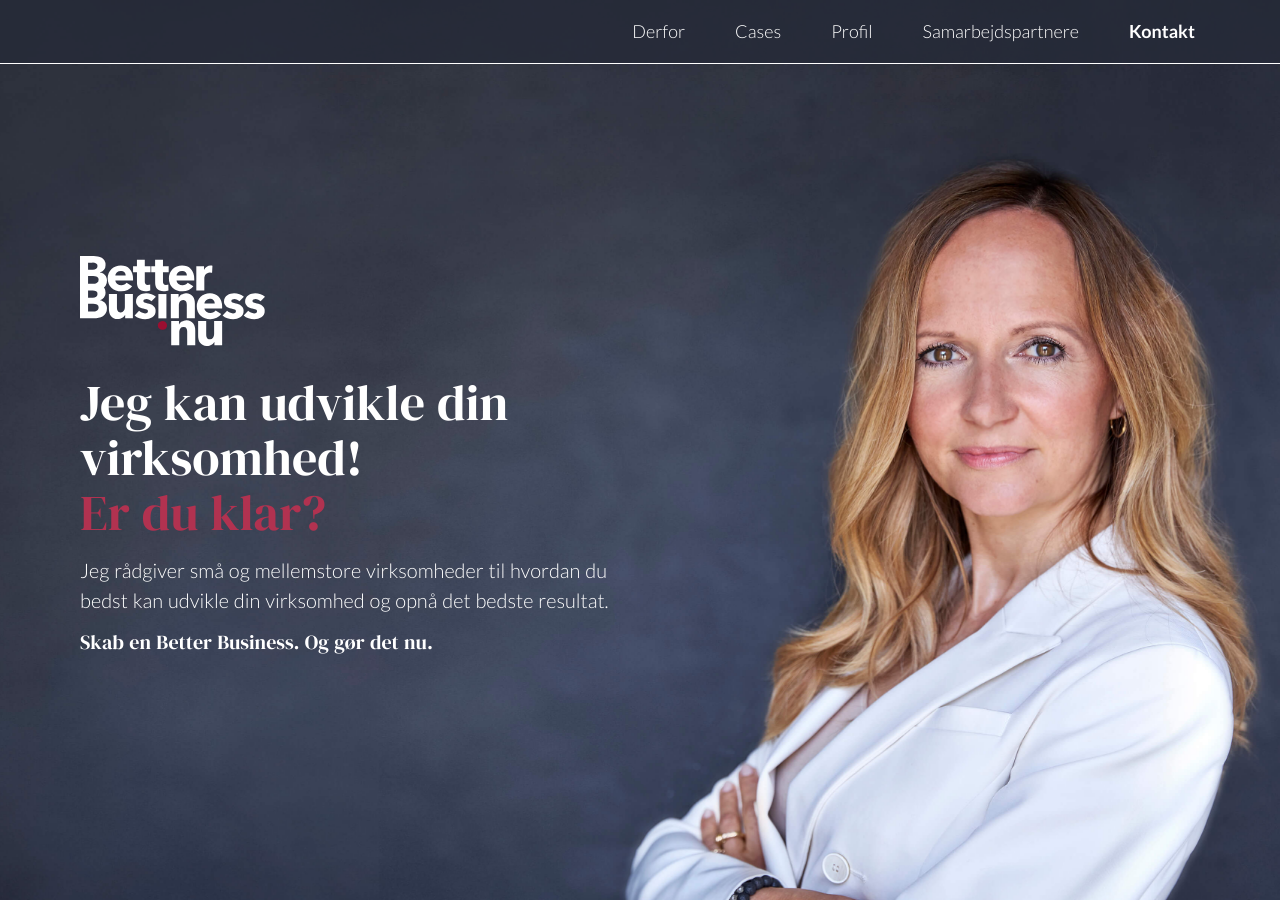
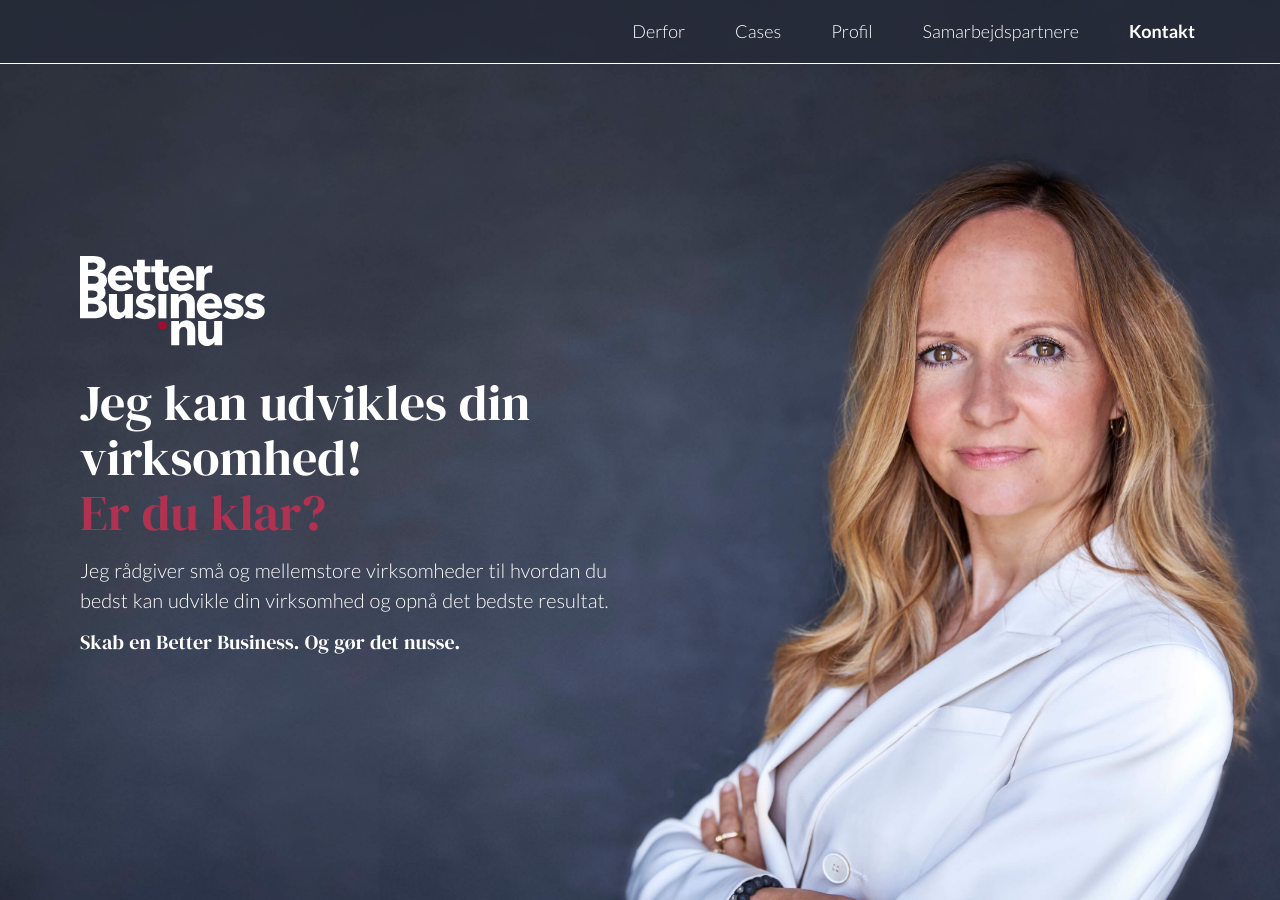
Before and after one commit to betterbusinessnu/betterbusinessnu.github.io, a Jekyll site: the page built from index.html, in a window 1280 px wide and 900 px high. Built offline with Jekyll 4.4.1, drawn with Linux system fonts in a browser that asks for light colours.

Commit message:
Updated 'index.html' via CloudCannon

```diff
--- a/index.html
+++ b/index.html
@@ -14,11 +14,15 @@ title: 'Better Business'
             </picture>
             <div class="text-overlay position-center">
                 <div class="container">
-                    <img class="logo" src="./images/logo.svg" alt="" data-aos="zoom-in-up" data-aos-duration="500">
+                    <img class="logo" src="./images/logo.svg" alt="" data-aos="zoom-in-up" data-aos-duration="500" />
                     <div class="content-wrapper position-left">
-                        <h1 data-aos="fade-right" data-aos-delay="100" data-aos-duration="500" class="editable">Jeg kan udvikle din virksomhed&#33; <span class="highlight">Er du klar?</span></h1>
-                        <p class="leader" data-aos="fade-right" data-aos-delay="200" data-aos-duration="500" class="editable">Jeg rådgiver små og mellemstore virksomheder til hvordan du bedst kan udvikle din virksomhed og opnå det bedste resultat.</p>
-                        <h5 data-aos="fade-right" data-aos-delay="300" data-aos-duration="500" class="editable">Skab en Better Business. Og gør det nu.</h5>
+                        <h1 data-aos="fade-right" data-aos-delay="100" data-aos-duration="500" class="editable">
+                            Jeg kan udvikles din virksomhed! <span class="highlight">Er du klar?</span>
+                        </h1>
+                        <p class="leader" data-aos="fade-right" data-aos-delay="200" data-aos-duration="500">Jeg rådgiver små og mellemstore virksomheder til hvordan du bedst kan udvikle din virksomhed og opnå det bedste resultat.</p>
+                        <h5 data-aos="fade-right" data-aos-delay="300" data-aos-duration="500" class="editable">
+                            Skab en Better Business. Og g&oslash;r det nusse.
+                        </h5>
                     </div>
                 </div>
             </div>
@@ -31,7 +35,7 @@ title: 'Better Business'
         <div class="article-wrapper">
 
             <div class="image" data-aos="fade-right" data-aos-offset="0" data-aos-duration="500">
-                <img src="./images/brainstorm.svg" alt="">
+                <img src="./images/brainstorm.svg" alt="" />
             </div>
             <div class="content" data-aos="fade-left" data-aos-delay="300" data-aos-offset="0" data-aos-duration="500">
                 <h2 class="pb-350">Hvad vil du gerne <span class="highlight">opnå?</span></h2>
@@ -51,7 +55,7 @@ title: 'Better Business'
     <div class="container">
         <div class="article-wrapper reverse">
             <div class="image" data-aos="fade-left" data-aos-offset="0" data-aos-duration="500">
-                <img src="./images/co-workers.svg" alt="">
+                <img src="./images/co-workers.svg" alt="" />
             </div>
             <div class="content" data-aos="fade-right" data-aos-delay="300" data-aos-offset="0" data-aos-duration="500">
                 <h2 class="pb-350">Sådan arbejder vi <span class="highlight">sammen</span></h2>
@@ -73,7 +77,7 @@ title: 'Better Business'
             <h4 class="sub-headline stroked headline-050 mb-350">Derfor</h4>
             <h2 class="pb-350">Tænker du om det her mon er noget for dig?</h2>
             <p>
-                Så er svaret ja&#33;<br><br>
+                Så er svaret ja&#33;<br /><br />
                 For ligegyldigt om, du har brug for input til hvordan du hurtigt kan rykke i den rigtige retning, om du lige er startet ny virksomhed eller
                 har brug for at udfordre status quo, så vil mine personlige og skræddersyede sparringer hjælpe dig til at transformere din virksomhed og
                 skabe de resultater du ønsker.
@@ -86,7 +90,7 @@ title: 'Better Business'
     <div class="container">
         <div class="article-wrapper cases-wrapper">
             <div class="image" data-aos="fade-left" data-aos-offset="0" data-aos-duration="500">
-                <img src="./images/case1.svg" alt="">
+                <img src="./images/case1.svg" alt="" />
             </div>
             <div class="content" data-aos="fade-right" data-aos-delay="300" data-aos-offset="0" data-aos-duration="500">
                 <h3 class="pb-350"><span class="highlight">Case 1</span></h3>
@@ -138,7 +142,7 @@ title: 'Better Business'
     <div class="container">
         <div class="article-wrapper cases-wrapper">
             <div class="image" data-aos="fade-left" data-aos-offset="0" data-aos-duration="500">
-                <img src="./images/case2.svg" alt="">
+                <img src="./images/case2.svg" alt="" />
             </div>
             <div class="content" data-aos="fade-right" data-aos-delay="300" data-aos-offset="0" data-aos-duration="500">
                 <h3 class="pb-350"><span class="highlight">Case 2</span></h3>
@@ -193,23 +197,23 @@ title: 'Better Business'
         <div class="profile-wrapper">
             <div class="headline-section pb-400">
                 <h4 class="sub-headline">Profil</h4>
-                <h3>Lidt om mig</h2>
+                <h3>Lidt om mig
                     <div class="divider"></div>
-            </div>
+            </h3></div>
 
             <p>
                 Jeg har i mere end 15 år arbejdet med marketing og kommunikation på større reklamebureauer i London og
                 København samt som marketingchef i en stor international virksomhed. Jeg er meget fokuseret på at levere
                 resultater med en strategisk og innovativ tankegang, og jeg brænder for alle former for opgaver inden for
-                markedskommunikation, digitalisering og planlægning. <br> <br>
+                markedskommunikation, digitalisering og planlægning. <br /> <br />
 
                 Ved siden af mit eget firma har jeg det sidste 1½ år været en del af et stort EU-projekt som digital
                 marketingkonsulent, hvor målet er at forretningsudvikle 300 små og mellemstore virksomheder. Med mig
                 får du en dedikeret og resultatorienteret samarbejdspartner med masser af erhvervserfaring, du kan bruge
-                løs af. <br> <br>
+                løs af. <br /> <br />
 
                 Jeg har en Mastergrad i marketing og kommunikation fra Københavns Universitet samt læst digital
-                marketing hos Bigum & Co. <br> <br>
+                marketing hos Bigum & Co. <br /> <br />
 
                 Her er et snapshot af nogle af de ting, jeg kan hjælpe dig med:
             </p>
@@ -253,69 +257,69 @@ title: 'Better Business'
     <div class="container">
         <div class="recommendations-wrapper">
             <div class="headline-section">
-                <h3 class="pb-450">Hvad siger de andre?</h2>
-            </div>
+                <h3 class="pb-450">Hvad siger de andre?
+            </h3></div>
 
             <div class="row">
                 <div class="recommendation col-4" data-aos="fade-right" data-aos-delay="100" data-aos-offset="0" data-aos-duration="500">
-                    <img src="./images/recommendation.svg" alt="" class="mb-200">
+                    <img src="./images/recommendation.svg" alt="" class="mb-200" />
                     <p class="mb-200">
                         ”Jeg har haft fornøjelsen at have Trine som mentor igennem Tømrerfirmaet Mikael Holck. Trine er super dygtig og behagelig, hun kommer med god sparring, har et stort overblik og så er hun god til
                         at sørge for at holde fokus på det der virkelig rykker. Trine har i den grad været med til at holde os på rette vej og hun får mine/vores varmeste anbefalinger.”
                     </p>
                     <p>
                         <strong>
-                            Kenneth Popp, - Marketingansvarlig, <br>
+                            Kenneth Popp, - Marketingansvarlig, <br />
                             Tømrer – og snedkermester Mikael Holck
                         </strong>
                     </p>
                 </div>
                 <div class="recommendation col-4" data-aos="fade-right" data-aos-delay="200" data-aos-offset="0" data-aos-duration="500">
-                    <img src="./images/recommendation.svg" alt="" class="mb-200">
+                    <img src="./images/recommendation.svg" alt="" class="mb-200" />
                     <p class="mb-200">
                         ”Med 2 unge virksomheder som vokser hurtigt, kan man i en travl hverdag hurtigt miste overblikket og mål, vision og mission kan glide i baggrunden. Her har Trine har været formidabel med gode og brugbare råd
                         omkring forretningsudviklingen, ikke mindst hvad angår den digitale del. Trine er positiv og nem at kommunikere med, og vi er glade for at have hende med som støtte i vores yderligere vækst af forretningerne.”
                     </p>
                     <p>
                         <strong>
-                            Peter Gundahl Madsen - Ejer og direktør, <br>
+                            Peter Gundahl Madsen - Ejer og direktør, <br />
                             Kapellangaarden og Absolute Beauty &amp; Wellness
                         </strong>
                     </p>
                 </div>
                 <div class="recommendation col-4" data-aos="fade-right" data-aos-delay="300" data-aos-offset="0" data-aos-duration="500">
-                    <img src="./images/recommendation.svg" alt="" class="mb-200">
+                    <img src="./images/recommendation.svg" alt="" class="mb-200" />
                     <p class="mb-200">
                         ”Det helt særlige ved Trine er, at hun åbner døre og skaber relationer på sin vej. Det betyder, at hun får ting til at ske og ser mulighederne. Som digitaliseringskonsulent og forretningsudvikler har Trine styr på sin
                         faglige værktøjskasse – og hun forstår vigtigheden af, at der er mennesker bag digitalisering. Og det kan de virksomheder, som hun er konsulent for, nemt bekræfte.”
                     </p>
                     <p>
                         <strong>
-                            Allan Kristensen – Uddannelseskonsulent, <br>
+                            Allan Kristensen – Uddannelseskonsulent, <br />
                             Roskilde Handelsskole / Digital Ledelseskultur
                         </strong>
                     </p>
                 </div>
                 <div class="recommendation col-4" data-aos="fade-right" data-aos-delay="100" data-aos-offset="0" data-aos-duration="500">
-                    <img src="./images/recommendation.svg" alt="" class="mb-200">
+                    <img src="./images/recommendation.svg" alt="" class="mb-200" />
                     <p class="mb-200">
                         ”Har sparret med Trine i forbindelse med forretningsudvikling og generel optimering af min virksomhed. Det har været yderst tilfredsstillende.”
                     </p>
                     <p>
                         <strong>
-                            Thomas Jensen - Direktør, <br>
+                            Thomas Jensen - Direktør, <br />
                             Instagroup ApS
                         </strong>
                     </p>
                 </div>
                 <div class="recommendation col-4" data-aos="fade-right" data-aos-delay="200" data-aos-offset="0" data-aos-duration="500">
-                    <img src="./images/recommendation.svg" alt="" class="mb-200">
+                    <img src="./images/recommendation.svg" alt="" class="mb-200" />
                     <p class="mb-200">
                         “Samarbejdet med Trine som konsulent for vores firmas udvikling har været super lærerigt og konstruktivt. Trine kommer med gode forslag, vender altid retur med nyttig viden, og er en dejlig person at arbejde med”
                     </p>
                     <p>
                         <strong>
-                            Cathrine Larsen - ejer og direktør, <br>
+                            Cathrine Larsen - ejer og direktør, <br />
                             De friske malere ApS
                         </strong>
                     </p>
@@ -360,47 +364,47 @@ title: 'Better Business'
             <div class="co-workers-list">
                 <div class="co-worker" data-aos="fade-right" data-aos-delay="0" data-aos-offset="0" data-aos-duration="500">
                     <div class="image">
-                        <img src="./images/ulrik.png" alt="">
+                        <img src="./images/ulrik.png" alt="" />
                     </div>
                     <div class="content">
                         <h6 class="pb-100">Ulrik Minet</h6>
                             <p>
                                 Ulrik har 14 års erfaring med procesoptimering, digitalisering og automatisering af forretningsprocesser i virksomheder som Vejdirektoratet, Nestlé, Leo Pharma, Naturstyrelsen, Miele, m.fl.
                                 Han har specialiseret sig i at skabe værditilvækst ved at bruge eksisterende IT systemer og programmer til at løse organisationens udfordringer.
-                                <br><br>
+                                <br /><br />
                                 Ulrik er uddannet eksportingeniør, samt certificeret Scrum Master og Microsoft Training Specialist. Han er godkendt rådgiver i EU-projektet SMV Digital.
                             </p>
                     </div>
                 </div>
                 <div class="co-worker" data-aos="fade-left" data-aos-delay="100" data-aos-offset="0" data-aos-duration="500">
                     <div class="image">
-                        <img src="./images/lasse.png" alt="">
+                        <img src="./images/lasse.png" alt="" />
                     </div>
                     <div class="content">
                         <h6 class="pb-100">Lasse Brix</h6>
                             <p>
                                 Lasse er ekspert på online markedsføring og hjælper små og mellemstore virksomheder med at få mere relevant trafik, øge brandkendskabet, samt få flere leads og øget konvertering via databaseret annoncering på Facebook / Google / LinkedIn / Instagram, samt e-mail markedsføring.
-                                <br><br>
+                                <br /><br />
                                 Lasse er rådgiver for flere SMV virksomheder i EU-projektet Digital Ledelseskultur og er godkendt rådgiver i SMV Digital.
                             </p>
                     </div>
                 </div>
                 <div class="co-worker" data-aos="fade-right" data-aos-delay="0" data-aos-offset="0" data-aos-duration="500">
                     <div class="image">
-                        <img src="./images/thomas.png" alt="">
+                        <img src="./images/thomas.png" alt="" />
                     </div>
                     <div class="content">
                         <h6 class="pb-100">Thomas Leer-Jacobsen</h6>
                             <p>
                                 Thomas har 15 års erfaring med ledelse af projekter og programmer i virksomheder, som Novo Nordisk, Pfizer, Nestlé, m.fl. Han er Prince2 og Prince2 Agile certificeret, såvel som GDPR certificeret.
-                                <br><br>
+                                <br /><br />
                                 Thomas er godkendt rådgiver på EU-programmerne Digital Ledelseskultur og SMV Digital.
                             </p>
                     </div>
                 </div>
                 <div class="co-worker" data-aos="fade-left" data-aos-delay="100" data-aos-offset="0" data-aos-duration="500">
                     <div class="image">
-                        <img src="./images/brian.png" alt="">
+                        <img src="./images/brian.png" alt="" />
                     </div>
                     <div class="content">
                         <h6 class="pb-100">Brian Viuf</h6>
```
